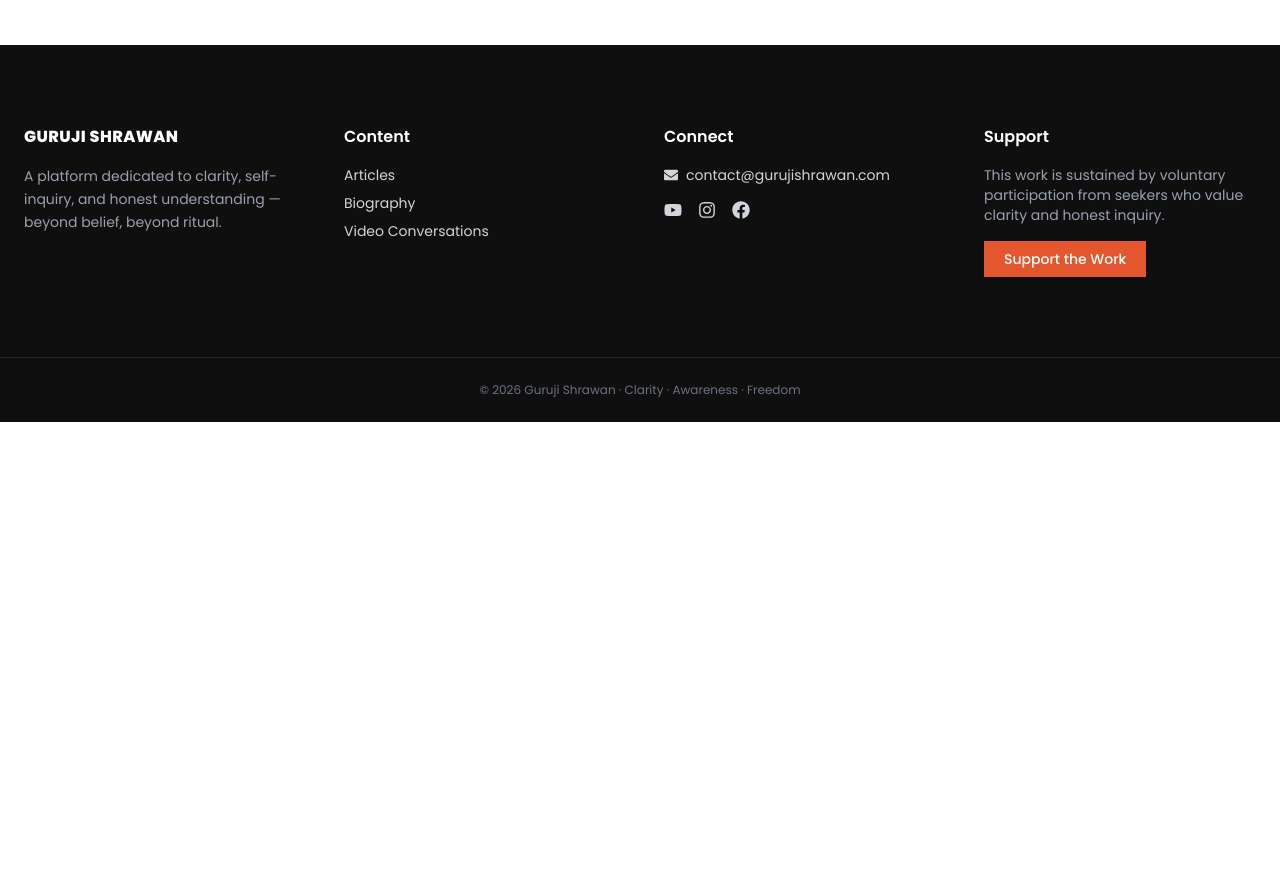
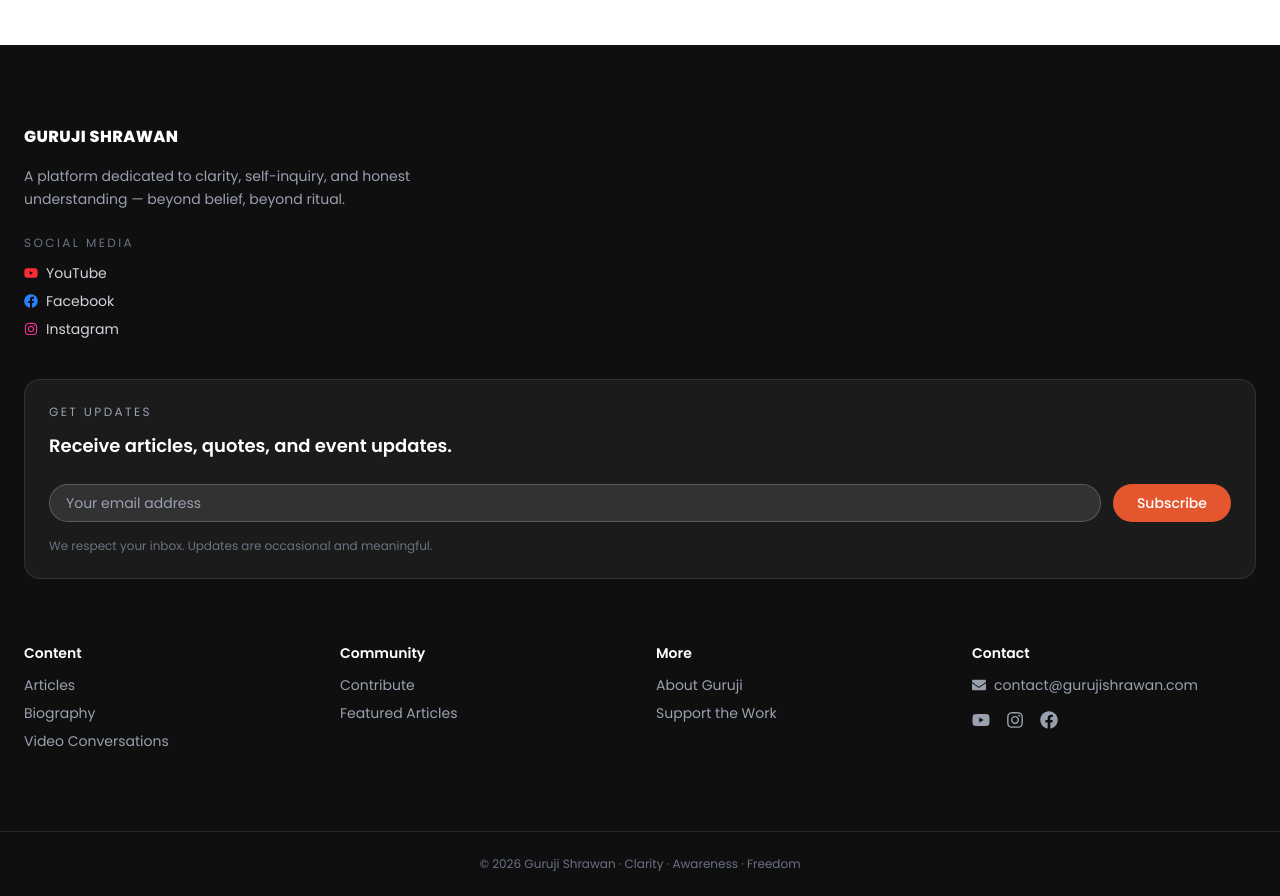
Before and after one commit to gurujishrawan/guruji-shrawan, a Next.js app: page /donate in a window 1280 px wide. Shown: the part 820-1716 px from the top of the page. Before the commit the page ends 1242 px from the top, so only its background shows below. Built offline with nearby package versions, Linux system fonts and the light colour scheme.

Commit message:
Fix language typing, refine footer, and polish toggles

```diff
--- a/app/components/Footer.jsx
+++ b/app/components/Footer.jsx
@@ -10,26 +10,68 @@ import {
 export default function Footer() {
   return (
     <footer className="bg-[#0f0f0f] text-gray-300">
-      {/* MAIN FOOTER */}
-      <div className="max-w-7xl mx-auto px-6 py-20 grid grid-cols-1 md:grid-cols-4 gap-12">
-
-        {/* BRAND */}
+      <div className="max-w-7xl mx-auto px-6 py-20 space-y-16">
+        <div className="grid gap-10 lg:grid-cols-[1.1fr,1fr] items-start">
           <div>
             <h3 className="text-white font-extrabold tracking-wide mb-4">
               GURUJI SHRAWAN
             </h3>
-          <p className="text-sm leading-relaxed text-gray-400">
+            <p className="text-sm leading-relaxed text-gray-400 max-w-md">
               A platform dedicated to clarity, self-inquiry, and honest
               understanding — beyond belief, beyond ritual.
             </p>
+
+            <div className="mt-6 space-y-3 text-sm">
+              <p className="text-xs uppercase tracking-[0.2em] text-gray-500">
+                Social media
+              </p>
+              <ul className="space-y-2 text-gray-300">
+                <li className="flex items-center gap-2">
+                  <FaYoutube className="text-red-500" />
+                  <span>YouTube</span>
+                </li>
+                <li className="flex items-center gap-2">
+                  <FaFacebook className="text-blue-500" />
+                  <span>Facebook</span>
+                </li>
+                <li className="flex items-center gap-2">
+                  <FaInstagram className="text-pink-500" />
+                  <span>Instagram</span>
+                </li>
+              </ul>
+            </div>
           </div>
 
-        {/* CONTENT */}
+          <div className="rounded-2xl bg-white/5 border border-white/10 p-6">
+            <p className="text-xs uppercase tracking-[0.2em] text-gray-400">
+              Get updates
+            </p>
+            <h4 className="text-white text-lg font-semibold mt-3">
+              Receive articles, quotes, and event updates.
+            </h4>
+            <form className="mt-6 flex flex-col sm:flex-row gap-3">
+              <input
+                type="email"
+                placeholder="Your email address"
+                className="w-full rounded-full bg-white/10 border border-white/20 px-4 py-2 text-sm text-white placeholder:text-gray-400"
+              />
+              <button
+                type="button"
+                className="rounded-full bg-[#e4572e] text-white px-6 py-2 text-sm font-medium"
+              >
+                Subscribe
+              </button>
+            </form>
+            <p className="text-xs text-gray-500 mt-4">
+              We respect your inbox. Updates are occasional and meaningful.
+            </p>
+          </div>
+        </div>
+
+        <div className="grid gap-8 md:grid-cols-4 text-sm text-gray-400">
           <div>
-          <h4 className="text-white font-semibold mb-4">
-            Content
-          </h4>
-          <ul className="space-y-2 text-sm">
+            <h4 className="text-white font-semibold mb-3">Content</h4>
+            <ul className="space-y-2">
               <li>
                 <a href="/articles" className="hover:text-white">
                   Articles
@@ -48,18 +90,47 @@ export default function Footer() {
             </ul>
           </div>
 
-        {/* CONNECT */}
           <div>
-          <h4 className="text-white font-semibold mb-4">
-            Connect
-          </h4>
-          <ul className="space-y-3 text-sm">
+            <h4 className="text-white font-semibold mb-3">Community</h4>
+            <ul className="space-y-2">
+              <li>
+                <a href="/donate" className="hover:text-white">
+                  Contribute
+                </a>
+              </li>
+              <li>
+                <a href="/articles" className="hover:text-white">
+                  Featured Articles
+                </a>
+              </li>
+            </ul>
+          </div>
+
+          <div>
+            <h4 className="text-white font-semibold mb-3">More</h4>
+            <ul className="space-y-2">
+              <li>
+                <a href="/biography" className="hover:text-white">
+                  About Guruji
+                </a>
+              </li>
+              <li>
+                <a href="/donate" className="hover:text-white">
+                  Support the Work
+                </a>
+              </li>
+            </ul>
+          </div>
+
+          <div>
+            <h4 className="text-white font-semibold mb-3">Contact</h4>
+            <ul className="space-y-2">
               <li className="flex items-center gap-2">
                 <FaEnvelope />
                 <span>contact@gurujishrawan.com</span>
               </li>
-
-            <li className="flex gap-4 text-lg mt-4">
+            </ul>
+            <div className="flex gap-4 text-lg mt-4">
               <a
                 href="https://youtube.com/@gurujishrawan"
                 target="_blank"
@@ -84,30 +155,11 @@ export default function Footer() {
               >
                 <FaFacebook />
               </a>
-            </li>
-          </ul>
             </div>
-
-        {/* SUPPORT */}
-        <div>
-          <h4 className="text-white font-semibold mb-4">
-            Support
-          </h4>
-          <p className="text-sm text-gray-400 mb-4">
-            This work is sustained by voluntary participation from seekers
-            who value clarity and honest inquiry.
-          </p>
-
-          <a
-            href="/donate"
-            className="inline-block bg-[#e4572e] text-white px-5 py-2 text-sm font-medium"
-          >
-            Support the Work
-          </a>
+          </div>
         </div>
       </div>
 
-      {/* BOTTOM BAR */}
       <div className="border-t border-white/10 py-6 text-center text-xs text-gray-500">
         © {new Date().getFullYear()} Guruji Shrawan · Clarity · Awareness · Freedom
       </div>
--- a/app/context/LanguageContext.tsx
+++ b/app/context/LanguageContext.tsx
@@ -9,20 +9,20 @@ import {
   type ReactNode,
 } from "react";
 
-type LanguageCode = "en" | "hi" | "es" | "fr";
+const availableLanguages = [
+  { code: "en", label: "English" },
+  { code: "hi", label: "हिंदी" },
+  { code: "es", label: "Español" },
+  { code: "fr", label: "Français" },
+] as const;
+
+type LanguageCode = (typeof availableLanguages)[number]["code"];
 
 const LanguageContext = createContext<{
   lang: LanguageCode;
   setLang: (lang: LanguageCode) => void;
   languages: { code: LanguageCode; label: string }[];
 } | null>(null);
-
-const availableLanguages = [
-  { code: "en", label: "English" },
-  { code: "hi", label: "हिंदी" },
-  { code: "es", label: "Español" },
-  { code: "fr", label: "Français" },
-];
 
 export function LanguageProvider({ children }: { children: ReactNode }) {
   const [lang, setLangState] = useState<LanguageCode>("en");
@@ -48,7 +48,7 @@ export function LanguageProvider({ children }: { children: ReactNode }) {
     () => ({
       lang,
       setLang,
-      languages: availableLanguages,
+      languages: [...availableLanguages],
     }),
     [lang],
   );
--- a/app/page.jsx
+++ b/app/page.jsx
@@ -5,7 +5,7 @@ import { useRouter, usePathname } from "next/navigation";
 import { useLanguage } from "./context/LanguageContext";
 import { siteContent } from "./content/siteContent";
 import VideoGallery from "./components/VideoGallery";
-import { FaBars, FaTimes } from "react-icons/fa";
+import { FaBars, FaMoon, FaSun, FaTimes } from "react-icons/fa";
 
 /* ---------------- NAV LINK ---------------- */
 function NavLink({ href, label, onClick }) {
@@ -139,17 +139,22 @@ export default function HomePage() {
               onClick={() =>
                 setTheme(theme === "light" ? "dark" : "light")
               }
-              className="text-xs border px-2 py-1 rounded-sm"
+              className="flex items-center gap-2 text-xs border px-2.5 py-1 rounded-full bg-white/70 hover:bg-white transition"
             >
-              {theme === "light" ? "Dark" : "Light"} Mode
+              {theme === "light" ? (
+                <FaMoon className="text-gray-700" />
+              ) : (
+                <FaSun className="text-yellow-400" />
+              )}
+              {theme === "light" ? "Dark" : "Light"}
             </button>
 
-            <label className="text-xs border px-2 py-1 rounded-sm">
+            <label className="text-xs border px-2.5 py-1 rounded-full bg-white/70">
               <span className="sr-only">{t.languageLabel}</span>
               <select
                 value={lang}
                 onChange={event => setLang(event.target.value)}
-                className="bg-transparent text-xs"
+                className="bg-transparent text-xs font-medium"
               >
                 {languages.map(option => (
                   <option key={option.code} value={option.code}>
@@ -199,12 +204,17 @@ export default function HomePage() {
                 setTheme(theme === "light" ? "dark" : "light");
                 setOpen(false);
               }}
-              className="text-xs border px-2 py-2 w-fit rounded-sm"
+              className="flex items-center gap-2 text-xs border px-3 py-2 w-fit rounded-full bg-white/70"
             >
-              {theme === "light" ? "Dark" : "Light"} Mode
+              {theme === "light" ? (
+                <FaMoon className="text-gray-700" />
+              ) : (
+                <FaSun className="text-yellow-400" />
+              )}
+              {theme === "light" ? "Dark" : "Light"}
             </button>
 
-            <label className="text-xs border px-2 py-2 w-fit rounded-sm">
+            <label className="text-xs border px-3 py-2 w-fit rounded-full bg-white/70">
               <span className="sr-only">{t.languageLabel}</span>
               <select
                 value={lang}
@@ -212,7 +222,7 @@ export default function HomePage() {
                   setLang(event.target.value);
                   setOpen(false);
                 }}
-                className="bg-transparent text-xs"
+                className="bg-transparent text-xs font-medium"
               >
                 {languages.map(option => (
                   <option key={option.code} value={option.code}>
```
Lines whose indentation alone changed are shown as unchanged.
